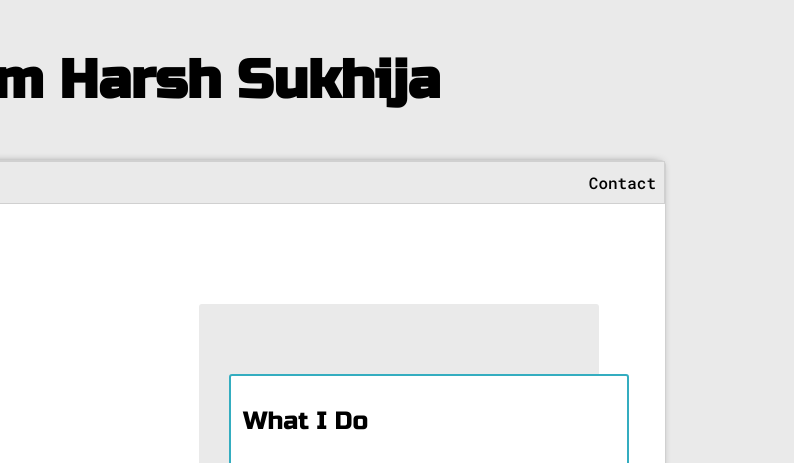
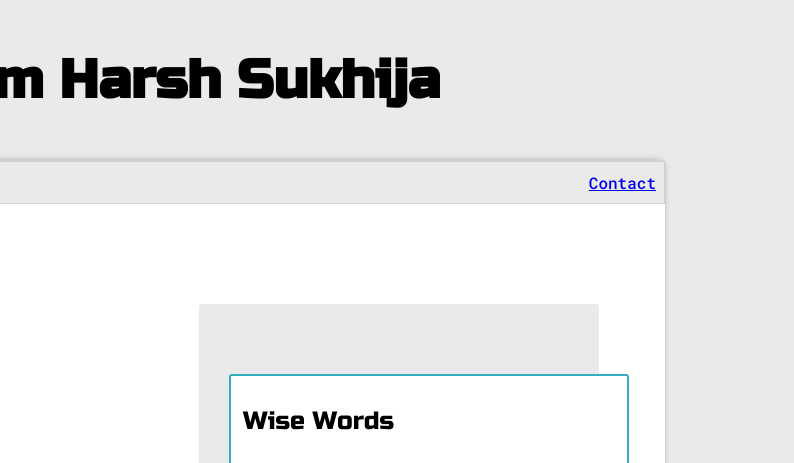
Before and after one commit to Kap-taan/Info, a plain HTML site: page index.html in a window 1280 px wide. Shown: the top 463 px of the page, 486-1280 px from the left. Drawn offline with Linux system fonts and the light colour scheme.

Commit message:
Update index.html

```diff
--- a/index.html
+++ b/index.html
@@ -23,7 +23,8 @@
                     <div class="circle3"></div>
                 </div>
                 <div class="nav-text">
-                    Contact
+                    <a href="https://www.linkedin.com/in/harsh-sukhija-6150851b6/">Contact</a>
+
                 </div>
             </div>
             <div class="safari-body">
@@ -44,7 +45,7 @@
                     <div class="box1"></div>
                     <div class="box2">
                         <h2>
-                            What I Do
+                            Wise Words
                         </h2>
                         <h5>
                             Dont't worry if it doesn't work right.If everything did, you'd be out of a job
```
